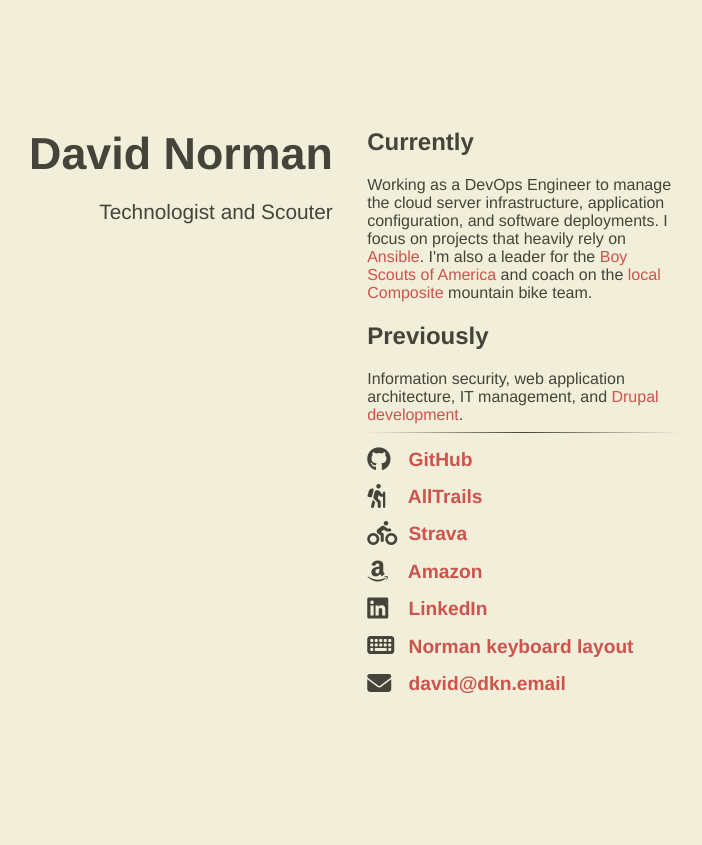
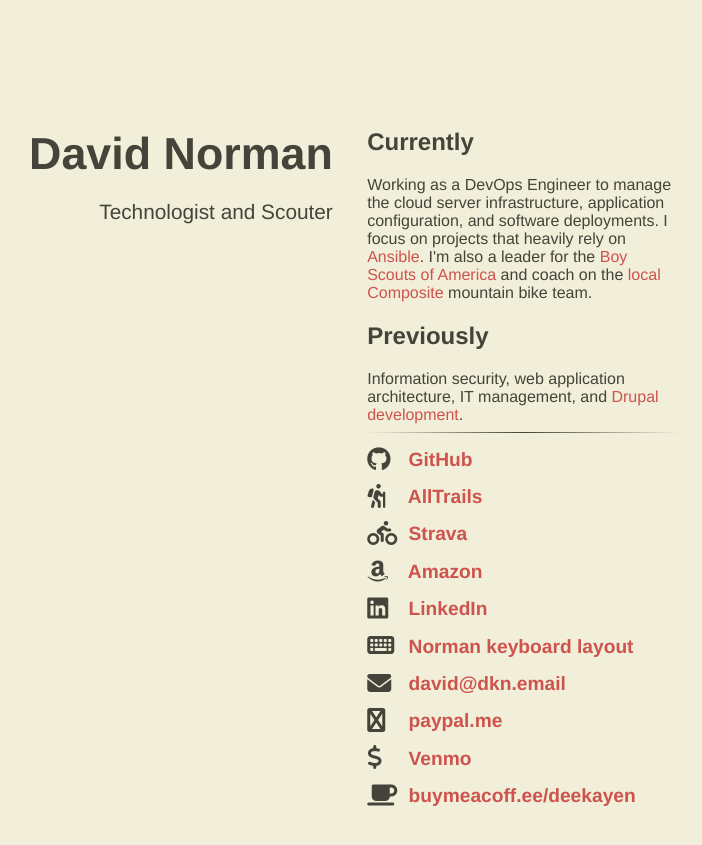
Before and after one commit to deekayen/dkn.github.io, a Jekyll site: the page built from index.html, in a window 1280 px wide. Shown: the top 845 px of the page, without its empty margins (300-1002 px from the left). Built offline with Jekyll 4.4.1, drawn with Linux system fonts in a browser that asks for light colours; nearby versions of some CDN libraries.

Commit message:
Add some payment pages.

```diff
--- a/_includes/content.html
+++ b/_includes/content.html
@@ -39,4 +39,16 @@
 'i'+'d'+'&'+'#'+'6'+'4'+';'+'d'+'k'+'n'+'&'+'#'+'4'+'6'+';'+'e'+'m'+'&'+'#'+'9'+'7'+';'+'&'+'#'+'1'+
 '0'+'5'+';'+'l'+'<'+'/'+'a'+'>');</script><noscript>[Turn on JavaScript to see the email address]</noscript>
   </li>
+  <li class="main-list-item">
+    <span class="fas fa-paypal fa-lg main-list-item-icon"></span>
+    <a href="https://paypal.me/deekayen">paypal.me</a>
+  </li>
+  <li class="main-list-item">
+    <span class="fas fa-dollar-sign fa-lg main-list-item-icon"></span>
+    <a href="https://venmo.com/drdnorman">Venmo</a>
+  </li>
+  <li class="main-list-item">
+    <span class="fas fa-coffee fa-lg main-list-item-icon"></span>
+    <a href="https://www.buymeacoffee.com/deekayen">buymeacoff.ee/deekayen</a>
+  </li>
 </ul>
```
